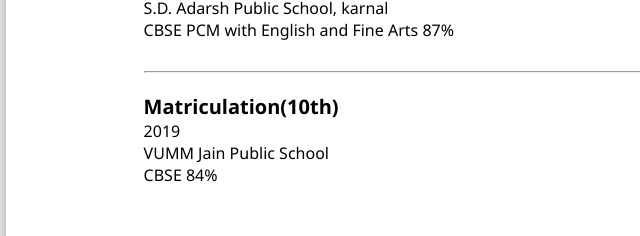
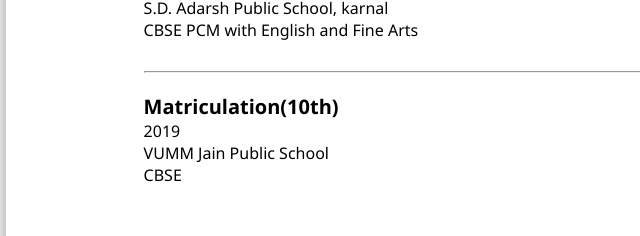
Before and after one commit to Bhavyajain14/Bhavyajain14.github.io, a plain HTML site: page index.html in a window 1280 px wide. Shown: the part 477-713 px from the top of the page, 232-872 px from the left. Drawn offline with Linux system fonts and the light colour scheme.

Commit message:
Update index.html

```diff
--- a/index.html
+++ b/index.html
@@ -67,7 +67,7 @@
                         <p>S.D. Adarsh Public School, karnal</p>
                     </div>
                     <div class="space">
-                        <p><span>CBSE</span> <span>PCM with English and Fine Arts</span> <span>87%</span></p>
+                        <p><span>CBSE</span> <span>PCM with English and Fine Arts</span></p>
                     </div>
                     <hr>
                 </div>
@@ -79,7 +79,7 @@
                         <p>VUMM Jain Public School</p>
                     </div>
                     <div class="space">
-                        <p><span>CBSE </span><span>84%</span> </p>
+                        <p><span>CBSE </span> </p>
                     </div>
                 </div>
             </div>
```
